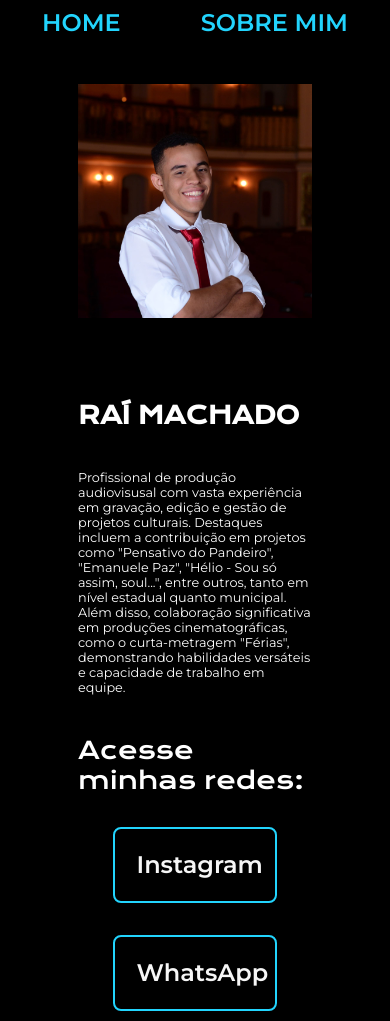
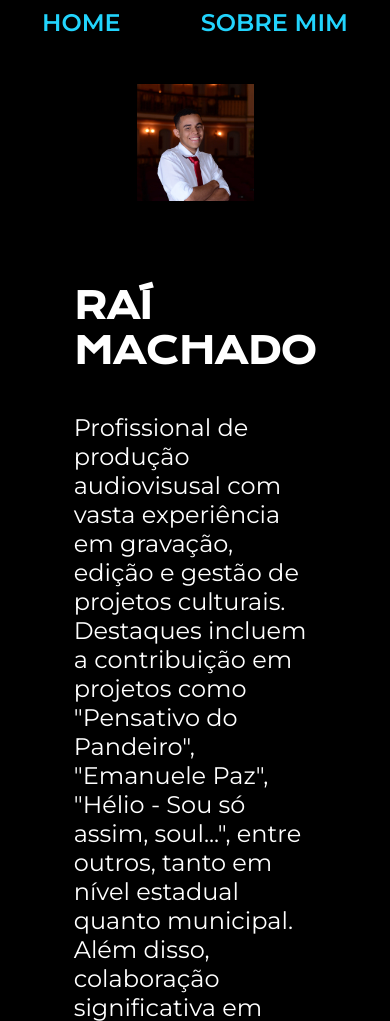
Before and after one commit to rai-com-i/portifolio, a plain HTML site: page index.html in a window 390 px wide. Shown: the top 1021 px of the page. Drawn offline with nearby package versions, Linux system fonts and the light colour scheme.

Commit message:
Update style.css

```diff
--- a/estilos/style.css
+++ b/estilos/style.css
@@ -6,7 +6,6 @@
 }
 
 body {
-    height: 100vh;
     box-sizing: border-box;
     background-color:black;
     color: white;
@@ -122,19 +121,5 @@ body {
         width: auto;
     }
 
-    .imagem{
-        width: 100%;
-    }
-
-    .Apes_conteudo_nome{
-    font-size: 1.5rem;
-    font-family: "Krona One", sans-serif;
-}
-
-
-.Apes_conteudo_nome2{
-    font-size: 0.8rem;
-    font-family: "Montserrat", sans-serif;
-}
 
 }
```
